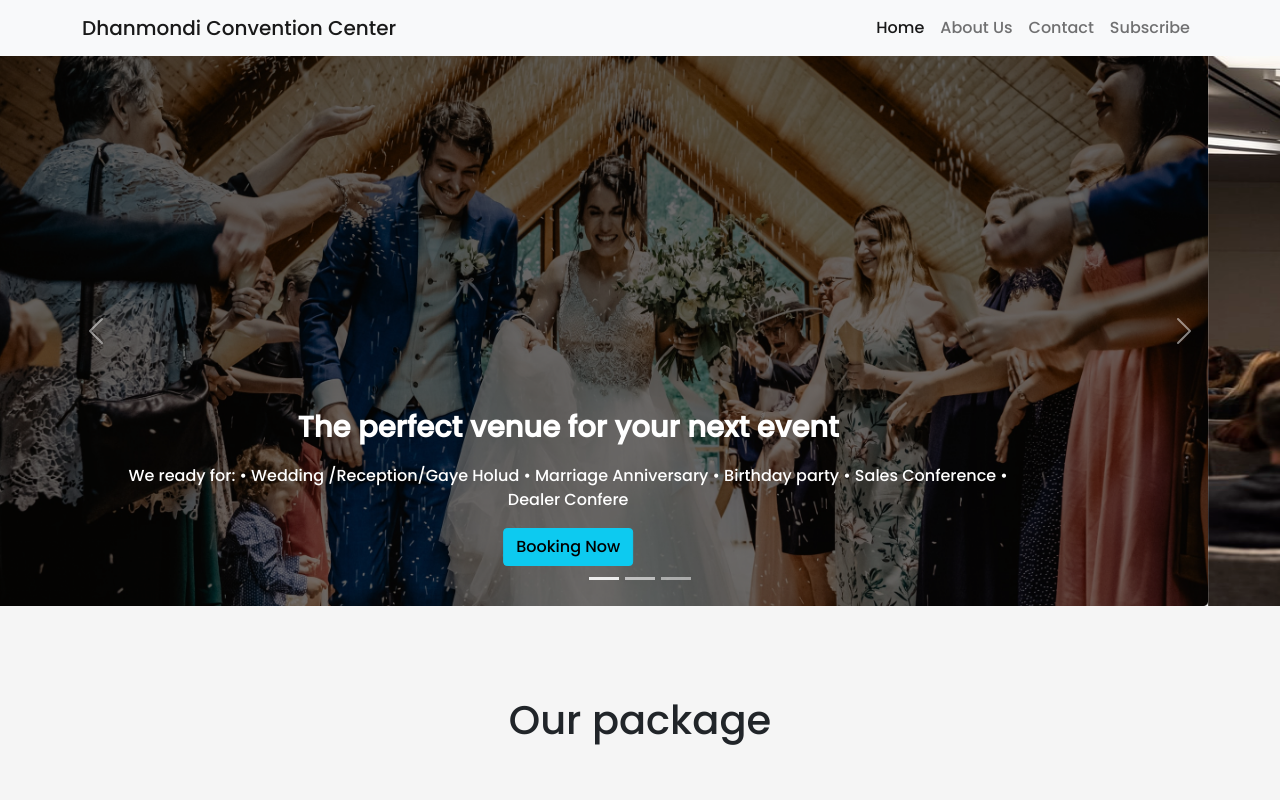
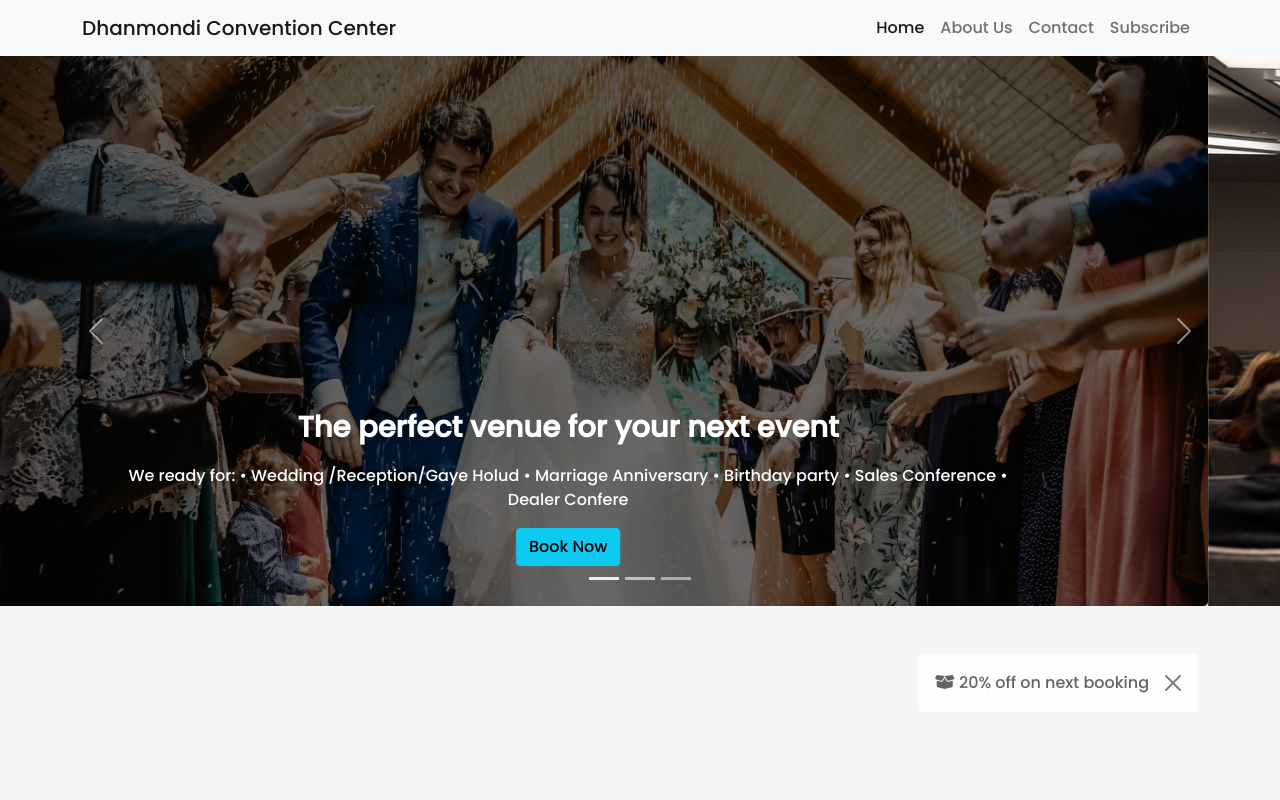
Before and after one commit to me-sajib/figma-convention-center, a plain HTML site: page index.html in a window 1280 px wide. Shown: the top 800 px of the page. Drawn offline with nearby package versions, Linux system fonts and the light colour scheme.

Commit message:
alert box added

```diff
--- a/index.html
+++ b/index.html
@@ -91,7 +91,7 @@
                 We ready for: • Wedding /Reception/Gaye Holud • Marriage
                 Anniversary • Birthday party • Sales Conference • Dealer Confere
               </p>
-              <button class="btn btn-info">Booking Now</button>
+              <button class="btn btn-info">Book Now</button>
             </div>
           </div>
           <div class="carousel-item">
@@ -103,7 +103,7 @@
               <p>
                 Business conventions and seminars may take place at a convention center that is conveniently located to the attendees
               </p>
-              <button class="btn btn-info">Booking Now</button>
+              <button class="btn btn-info">Book Now</button>
             </div>
           </div>
           <div class="carousel-item">
@@ -114,7 +114,7 @@
                 nsure a memorable event.
                 We have designed and equipped with advanced audiovisual technology
               </p>
-              <button class="btn btn-info">Booking Now</button>
+              <button class="btn btn-info">Book Now</button>
             </div>
           </div>
         </div>
@@ -138,15 +138,21 @@
         </button>
       </div>
     </header>
+  <!-- alert box show -->
+  <section class="container mt-5">
+    <div class="d-flex justify-content-end align-items-center ">
+      <div class="alert alert-box d-inline alert-light alert-dismissible fade show" role="alert">
+        <i class="fas fa-box-open"></i> 20% off on next booking
+        <button type="button" class="btn-close" data-bs-dismiss="alert" aria-label="Close"></button>
+      </div>
+    </div>
+  </section>
 
     <!-- Our package code here -->
     <main class="my-5">
         <section class="container">
-
                 <h1 class="package-text pb-5 text-center">Our package</h1>
-
             <div class="row row-cols-1 row-cols-md-2 row-cols-lg-4 g-5">
-
                 <div class="col ">
                   <div class="card rounded-3  border-0 ">
                     <div class="card-body">
```
